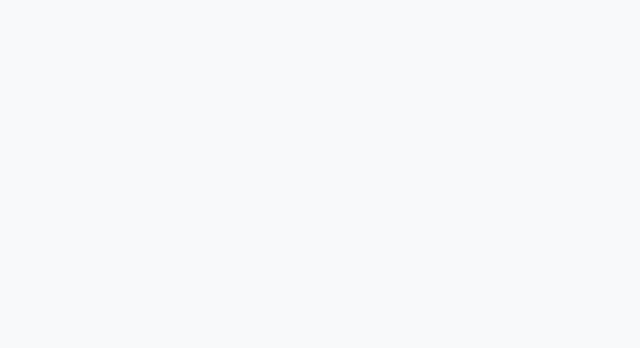
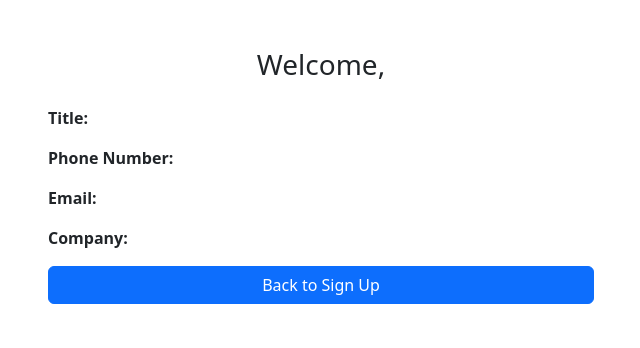
Before and after one commit to admin-hashmato/FHA, a plain HTML site: page nextpage.html in a window 1280 px wide. Shown: the top 348 px of the page, without its empty margins (319-959 px from the left). Drawn offline with nearby package versions, Linux system fonts and the light colour scheme.

Commit message:
Update nextpage.html

```diff
--- a/nextpage.html
+++ b/nextpage.html
@@ -8,16 +8,33 @@
     <link href="https://cdn.jsdelivr.net/npm/bootstrap@5.3.0/dist/css/bootstrap.min.css" rel="stylesheet">
 </head>
 
-<body class="bg-light">
-    <div class="container vh-100 d-flex justify-content-center align-items-center">
-        <div class="text-center">
-            <h2>Welcome to the Next Page!</h2>
-            <p>Your sign-up was successful.</p>
-            <!-- Add more content or redirection as needed -->
+<body>
+    <div class="container mt-5">
+        <div class="row justify-content-center">
+            <div class="col-12 col-md-6">
+                <h3 class="text-center mb-4">Welcome, <span id="displayName"></span></h3>
+                <p><strong>Title:</strong> <span id="displayTitle"></span></p>
+                <p><strong>Phone Number:</strong> <span id="displayPhone"></span></p>
+                <p><strong>Email:</strong> <span id="displayEmail"></span></p>
+                <p><strong>Company:</strong> <span id="displayCompany"></span></p>
+                <div class="d-grid">
+                    <a href="index.html" class="btn btn-primary">Back to Sign Up</a>
+                </div>
+            </div>
         </div>
     </div>
 
-    <script src="https://cdn.jsdelivr.net/npm/bootstrap@5.3.0/dist/js/bootstrap.bundle.min.js"></script>
+    <script>
+        // Get URL parameters (this assumes the form uses the GET method)
+        const urlParams = new URLSearchParams(window.location.search);
+
+        // Display form data on the page
+        document.getElementById('displayName').textContent = urlParams.get('name');
+        document.getElementById('displayTitle').textContent = urlParams.get('title');
+        document.getElementById('displayPhone').textContent = urlParams.get('phone');
+        document.getElementById('displayEmail').textContent = urlParams.get('email');
+        document.getElementById('displayCompany').textContent = urlParams.get('company');
+    </script>
 </body>
 
 </html>
```
